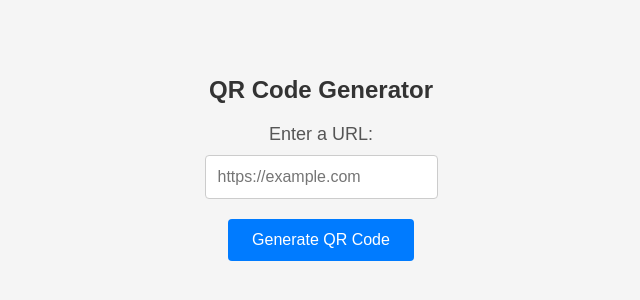
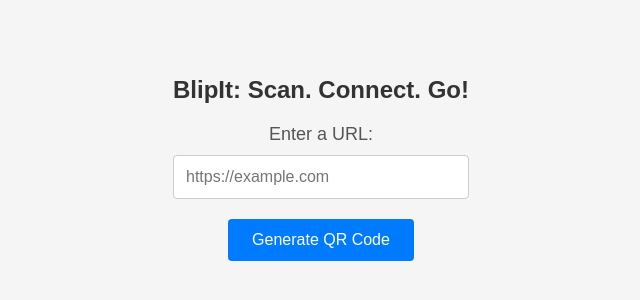
Before and after one commit to chyash1110/QRgeneratorWeb, a plain HTML site: page index.html in a window 1280 px wide. Shown: the part 222-522 px from the top of the page, without its empty margins (319-959 px from the left). Drawn offline with Linux system fonts and the light colour scheme.

Commit message:
Update index.html

```diff
--- a/index.html
+++ b/index.html
@@ -9,7 +9,7 @@
     <script src="script.js"></script>
 </head>
 <body>
-    <h1>QR Code Generator</h1>
+    <h1>BlipIt: Scan. Connect. Go!</h1>
     <label for="urlInput">Enter a URL:</label>
     <input type="text" id="urlInput" placeholder="https://example.com">
     <button onclick="generateQRCode()">Generate QR Code</button>
```
